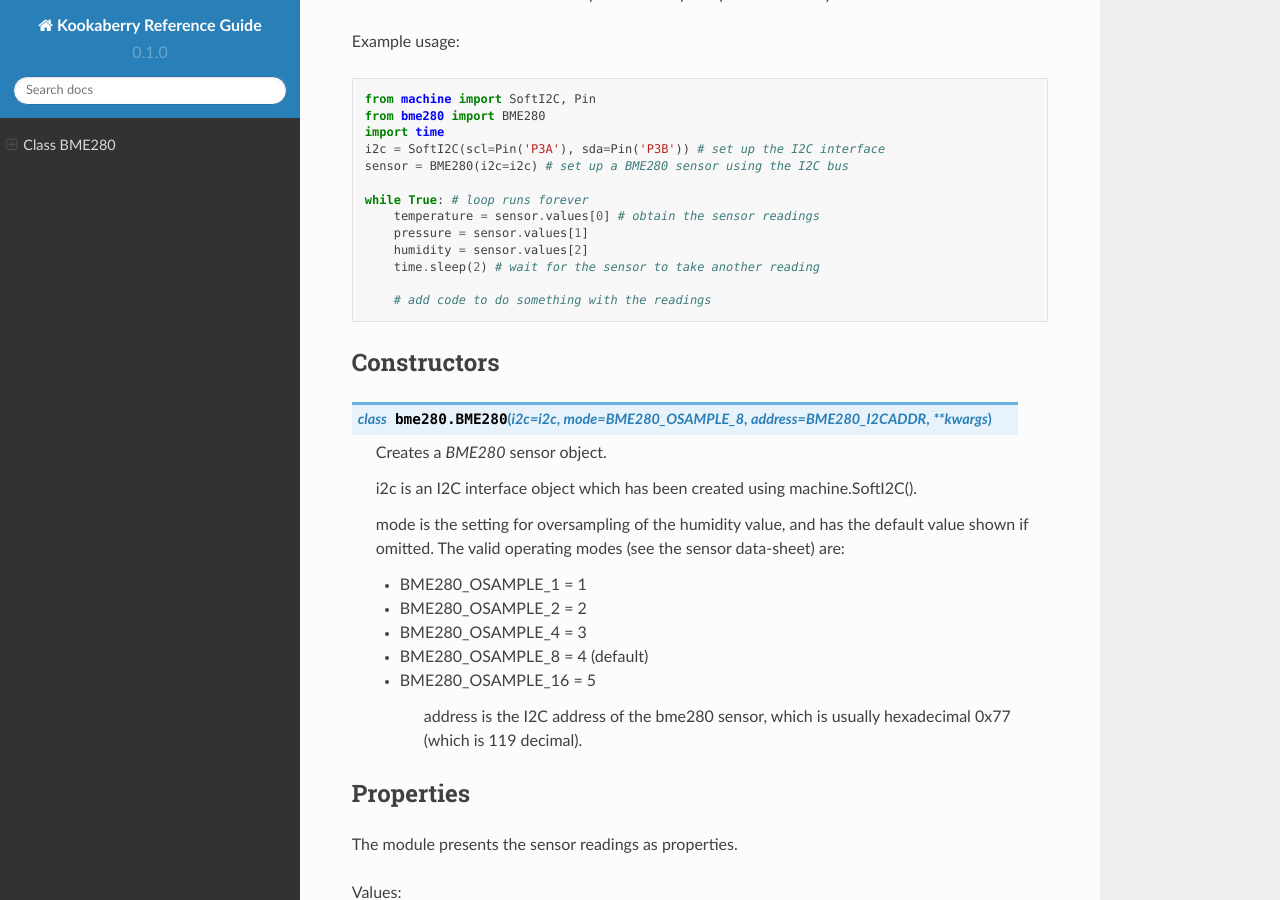
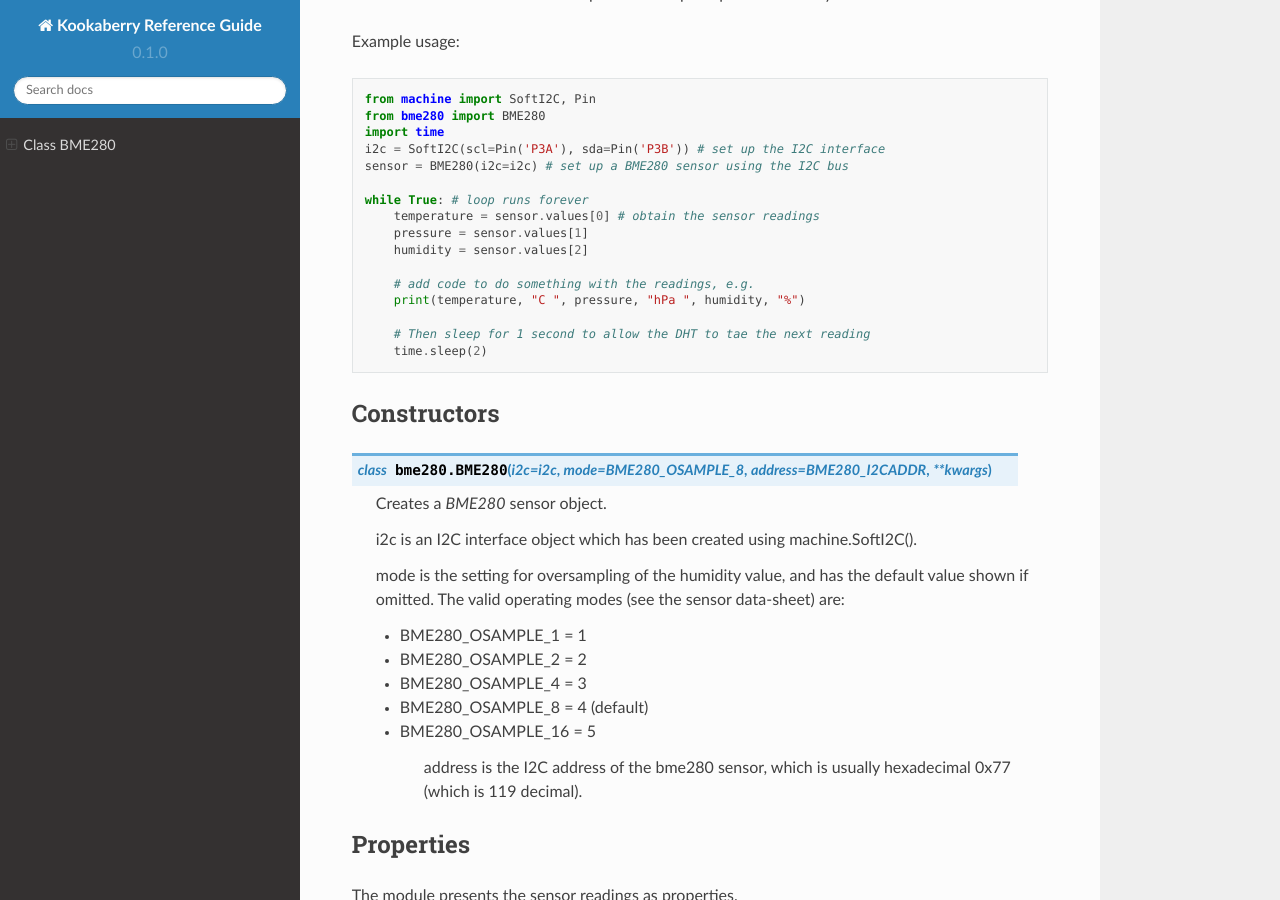
Before and after one commit to TDStrasser/Kookaberry-Reference-Guide, a Sphinx documentation site: the page built from docs/source/bme280.rst, in a window 1280 px wide and 900 px high, scrolled down 346 px. Built offline with Sphinx 7.4.7 and the Read the Docs theme 2.0.0, drawn with Linux system fonts in a browser that asks for light colours; pages that are not in the unit, such as notebooks, are missing from menus.

Commit message:
Formatting edits

```diff
--- a/docs/source/bme280.rst
+++ b/docs/source/bme280.rst
@@ -25,9 +25,13 @@ Example usage::
         temperature = sensor.values[0] # obtain the sensor readings
         pressure = sensor.values[1]
         humidity = sensor.values[2]
-        time.sleep(2) # wait for the sensor to take another reading
 
-        # add code to do something with the readings
+        # add code to do something with the readings, e.g.
+        print(temperature, "C ", pressure, "hPa ", humidity, "%")
+
+        # Then sleep for 1 second to allow the DHT to tae the next reading
+        time.sleep(2)
+
 
 Constructors
 ------------
--- a/docs/source/dht.rst
+++ b/docs/source/dht.rst
@@ -41,7 +41,7 @@ Example Usage::
       dht.humidity() # returns the relative humidity as a percentage
 
       # Then add code to do something with the measurements, e.g.
-      print(temperature, humidity)
+      print(temperature, "C", humidity, "%")
       # Then sleep for 1 second to allow the DHT to tae the next reading
       time.sleep(1)
 
```
